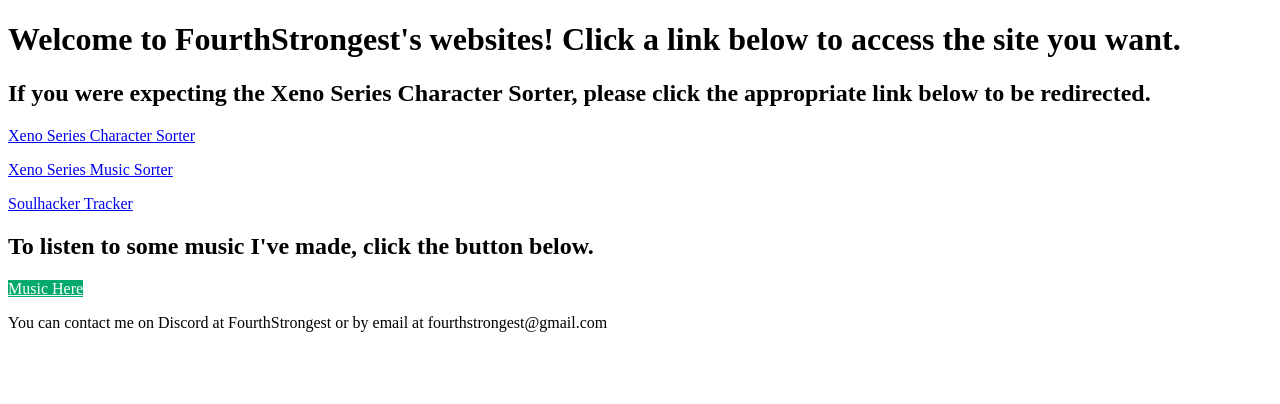
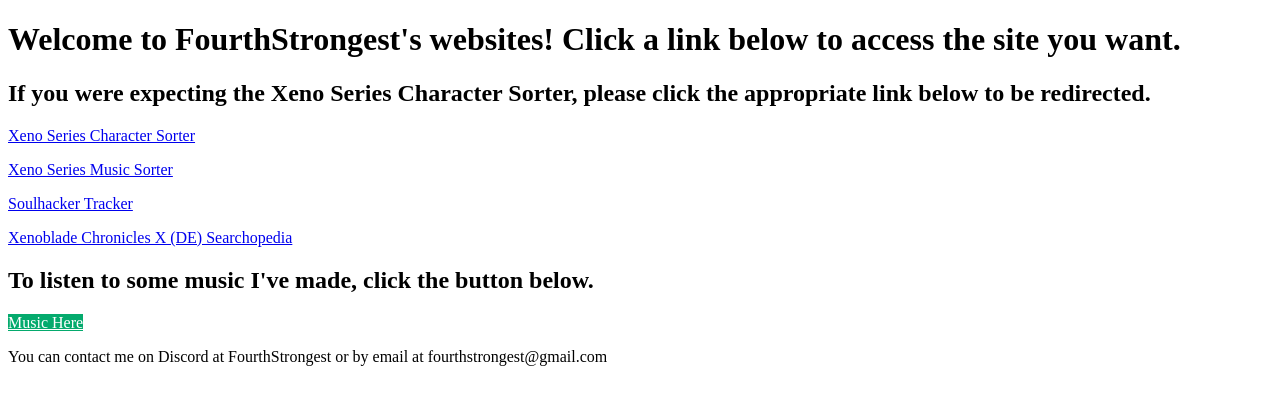
Before and after one commit to FourthStrongest/fourthstrongest.github.io, a plain HTML site: page index.html in a window 1280 px wide. Drawn offline with Linux system fonts and the light colour scheme.

Commit message:
Added Xeno Searchopedia site

```diff
--- a/index.html
+++ b/index.html
@@ -17,6 +17,7 @@
   <p><a href="https://xenosorter.github.io">Xeno Series Character Sorter</a></p>
   <p><a href="https://xenomusicsorter.github.io">Xeno Series Music Sorter</a></p>
   <p><a href="https://soulhackerxc3.github.io">Soulhacker Tracker</a></p>
+  <p><a href="https://xeno-searchopedia.github.io">Xenoblade Chronicles X (DE) Searchopedia</a></p>
 
 
   <h2>To listen to some music I've made, click the button below.</h2>
```
